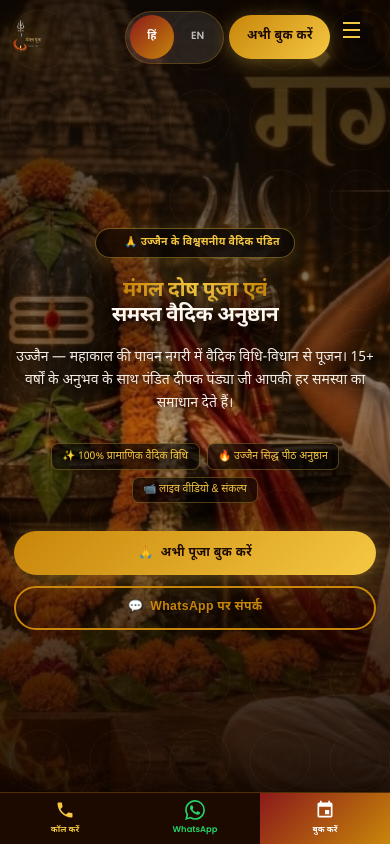
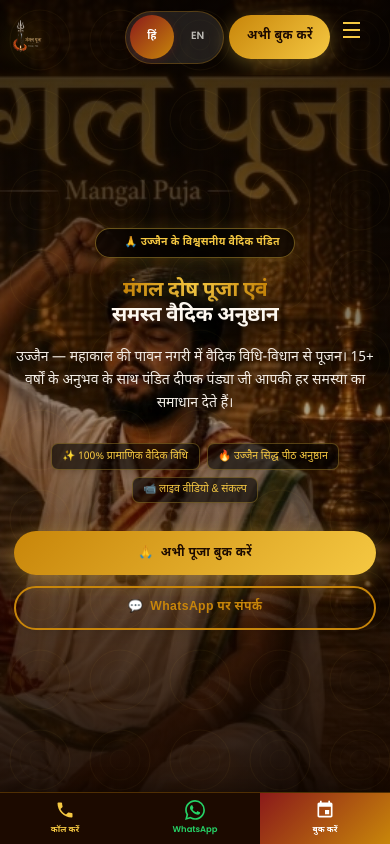
Before and after one commit to Prajapatrohit21/deepak-pandit, a React (Vite) app: page / in a window 390 px wide. Shown: the top 844 px of the page. Built offline with nearby package versions, Linux system fonts and the light colour scheme.

Commit message:
fix(hero): adjust mobile background position to focus on Pandit Ji view on the right

```diff
--- a/src/index.css
+++ b/src/index.css
@@ -388,6 +388,25 @@ p a, li a, .text-link {
   transform: translateY(-6px);
   box-shadow: 0 16px 48px rgba(139,26,26,0.15), 0 4px 12px rgba(200,134,10,0.15);
   border-color: rgba(200,134,10,0.35);
+}
+
+/* ============================
+   Hero Section Responsiveness
+   ============================ */
+.hero-section {
+  background-position: 82% 30%;
+}
+
+@media (min-width: 640px) {
+  .hero-section {
+    background-position: 75% 25%;
+  }
+}
+
+@media (min-width: 1024px) {
+  .hero-section {
+    background-position: center 25%;
+  }
 }
 
 /* ============================
--- a/src/pages/Home.jsx
+++ b/src/pages/Home.jsx
@@ -23,12 +23,9 @@ function Hero() {
 
   return (
     <section
-      className="hero-section relative flex items-center justify-center text-white overflow-hidden"
+      className="hero-section relative flex items-center justify-center text-white overflow-hidden bg-cover bg-no-repeat"
       style={{
         backgroundImage: `url(${heroBg})`,
-        backgroundSize: 'cover',
-        backgroundPosition: 'center 25%',
-        backgroundRepeat: 'no-repeat',
         minHeight: '100vh',
       }}
       aria-label="Hero Section"
```
